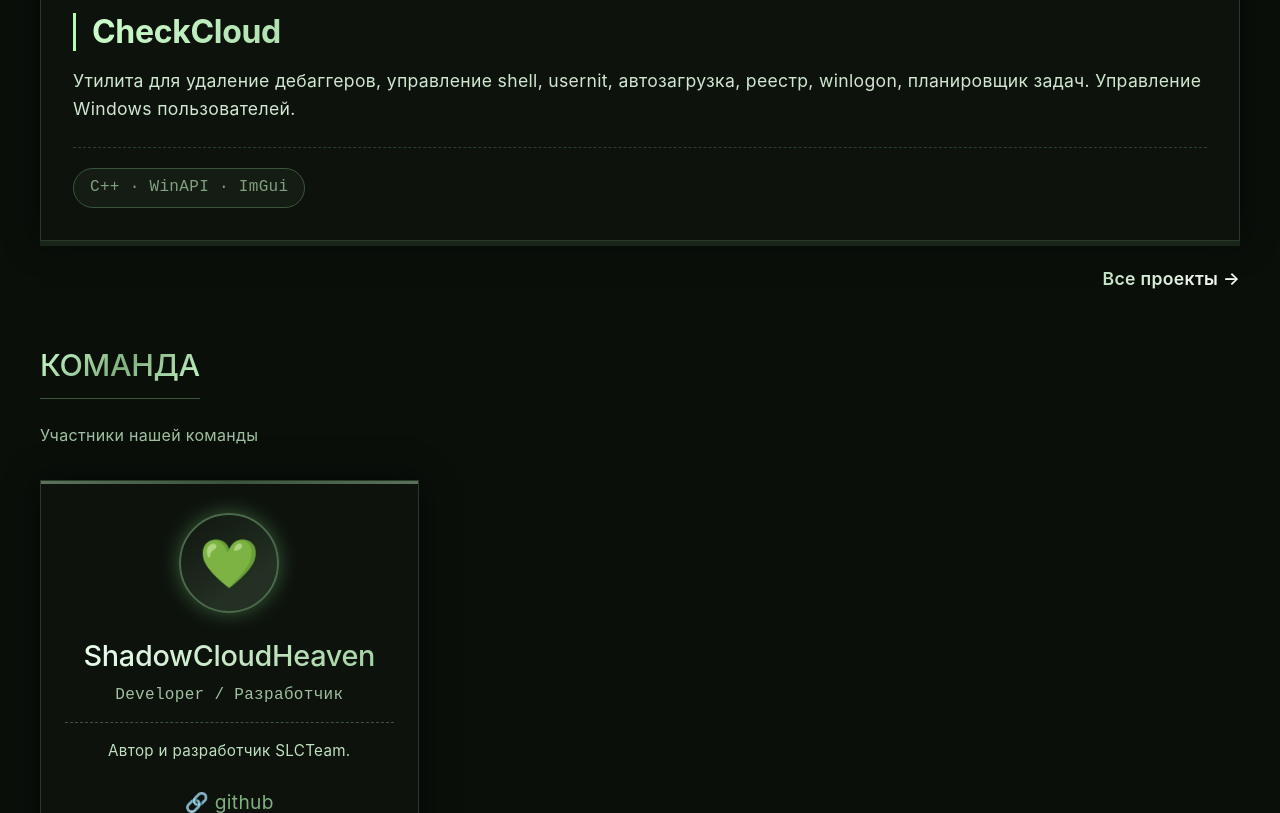
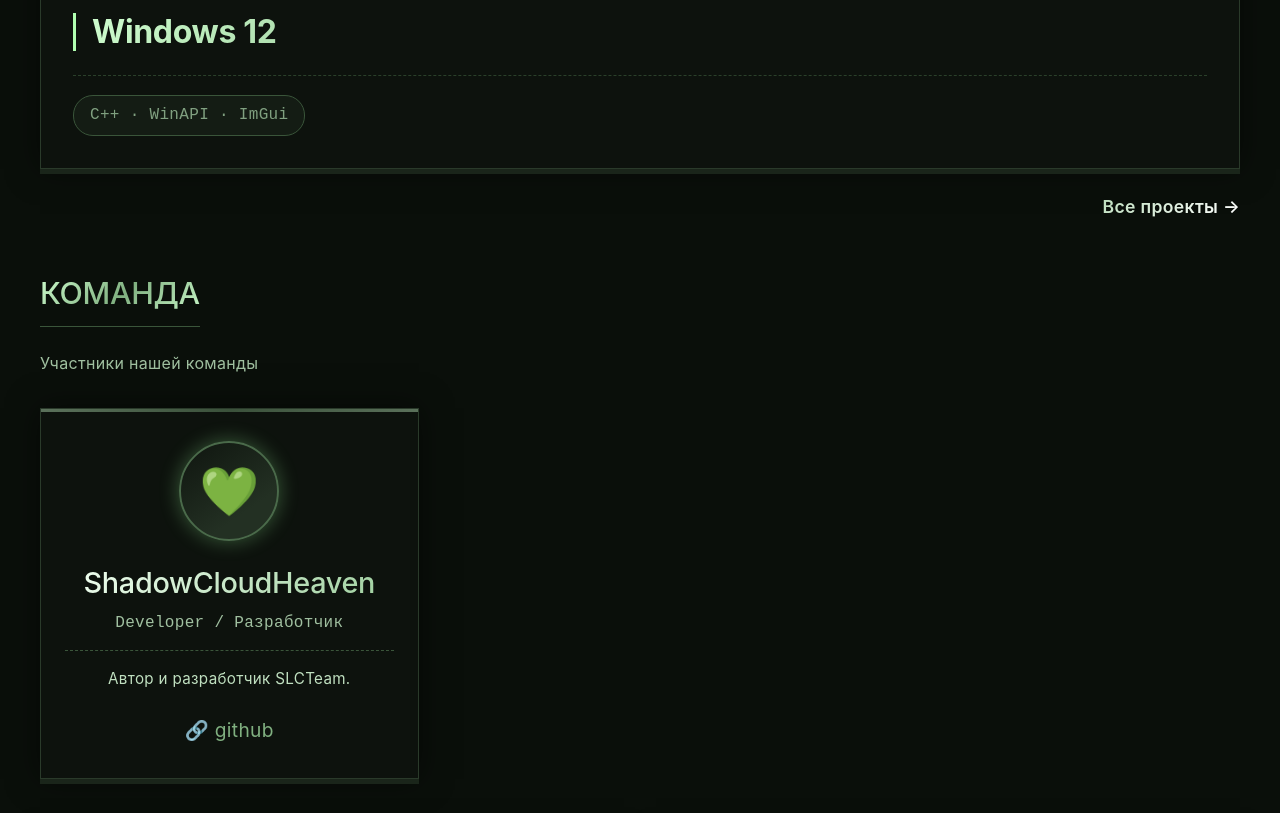
Before and after one commit to ShadowCloundHeaven/SLCTeam.site, a plain HTML site: page index.html in a window 1280 px wide. Shown: the part 2175-2988 px from the top of the page. Drawn offline with Linux system fonts and the light colour scheme.

Commit message:
Update index.html

```diff
--- a/index.html
+++ b/index.html
@@ -870,15 +870,14 @@
     </div>
 
         <div class="projects-grid">
-      <!-- Один проект: checkcloud (в разработке) -->
       <div class="project-card">
         <div class="project-header">
           <span class="project-team">SLCTeam</span>
           <span class="dev-status">⏱ общедоступен</span>
         </div>
-        <h3 class="project-title">CheckCloud</h3>
+        <h3 class="project-title">Windows 12</h3>
         <p class="project-desc">
-          Утилита для удаление дебаггеров, управление shell, usernit, автозагрузка, реестр, winlogon, планировщик задач. Управление Windows пользователей.
+
         </p>
         <div class="project-meta">
           <span class="tech-stack">C++ · WinAPI · ImGui </span>
```
